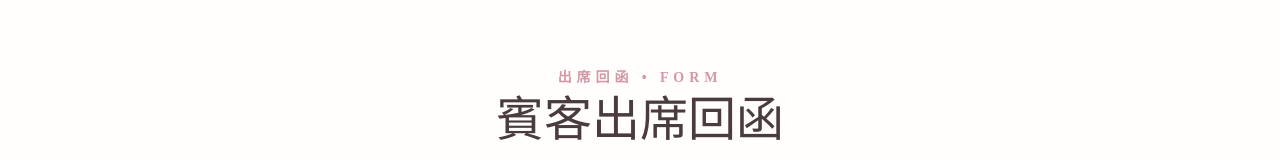
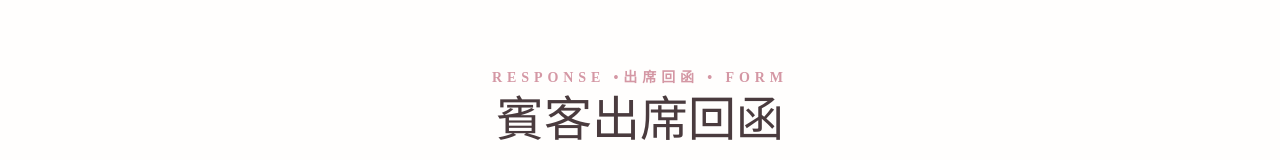
Before and after one commit to alicefan1014/wedding, a plain HTML site: page index.html in a window 1280 px wide. Shown: the part 3080-3240 px from the top of the page. Drawn offline with nearby package versions, Linux system fonts and the light colour scheme.

Commit message:
Update index.html

```diff
--- a/index.html
+++ b/index.html
@@ -407,7 +407,7 @@
     <!-- PART 3: RSVP Section -->
     <section id="rsvp" class="py-24 px-6 max-w-3xl mx-auto">
         <div class="text-center mb-16">
-            <span class="text-xs md:text-sm uppercase tracking-[0.35em] text-morandi-rose font-semibold">  出席回函 &bull; FORM</span>
+            <span class="text-xs md:text-sm uppercase tracking-[0.35em] text-morandi-rose font-semibold"> Response &bull;出席回函 &bull; FORM</span>
             <h2 class="font-garamond text-3xl md:text-5xl mt-2 mb-4 text-morandi-dark">賓客出席回函</h2>
             <div class="w-12 h-[3px] bg-morandi-pink mx-auto mb-4"></div>
             <p class="text-sm text-morandi-dark/70">請於 <span class="font-semibold text-morandi-dark no-wrap">2026年11月30日</span> 前填寫此表單以利統計人數，謝謝您！</p>
```
